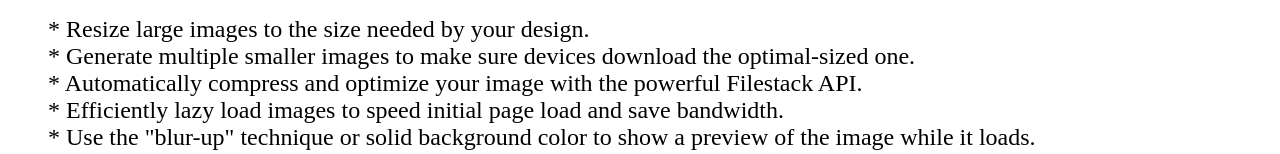
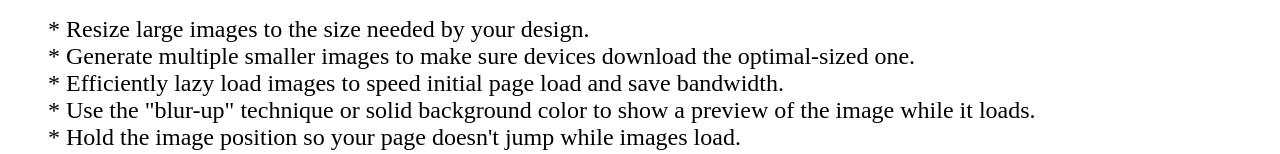
Before and after one commit to ObieMunoz/graph-image, a SvelteKit app: page / in a window 1280 px wide. Shown: the part 153-307 px from the top of the page. Built offline with nearby package versions, Linux system fonts and the light colour scheme.

Commit message:
Updated Readme

```diff
--- a/src/routes/+page.svelte
+++ b/src/routes/+page.svelte
@@ -19,7 +19,6 @@
 			<li>
 				* Generate multiple smaller images to make sure devices download the optimal-sized one.
 			</li>
-			<li>* Automatically compress and optimize your image with the powerful Filestack API.</li>
 			<li>* Efficiently lazy load images to speed initial page load and save bandwidth.</li>
 			<li>
 				* Use the "blur-up" technique or solid background color to show a preview of the image while
```
Also changed, not shown: 1 other file (tests, documents, lock files or other folders).
